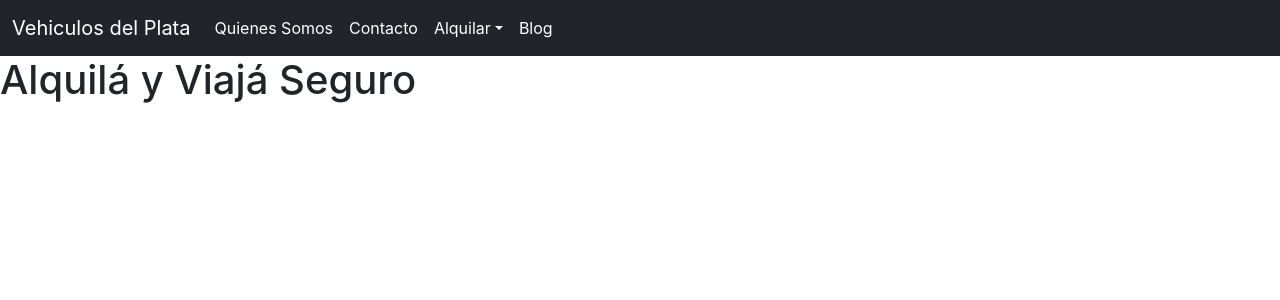
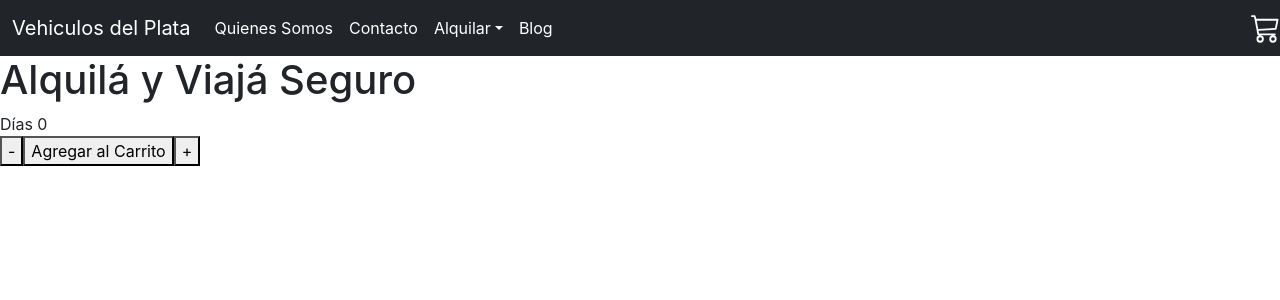
Before and after one commit to LautaroMora/E-commerce-coder-house, a React (Create React App) app: page / in a window 1280 px wide. Shown: the top 300 px of the page. Built offline with nearby package versions, Linux system fonts and the light colour scheme.

Commit message:
Entrega 4

```diff
--- /dev/null
+++ b/src/App.css
@@ -0,0 +1,5 @@
+.cart{
+    color: white;
+    height: 30px;
+    width: 30px;
+}
--- a/src/App.js
+++ b/src/App.js
@@ -1,11 +1,13 @@
 import Navbar from "./components/Navbar";
 import ItemListContainer from "./components/ItemListContainer";
+import ItemCount from "./components/ItemCount";
 
 const App = ()=>{
   return (
     <>
     <Navbar/>
     <ItemListContainer greeting='Alquilá y Viajá Seguro'/>
+    <ItemCount stock={20} initial={0}/>
     </>
   );
 }
--- a/src/components/CartWidget.js
+++ b/src/components/CartWidget.js
@@ -1,7 +1,8 @@
 import { BsCart3 } from "react-icons/bs";
+import "../App.css"
 
 const CartWidget = () => {
-  return <BsCart3 />;
+  return <BsCart3 className="cart" />;
 };
 
 export default CartWidget;
--- /dev/null
+++ b/src/components/ItemCount.js
@@ -0,0 +1,39 @@
+import React from "react";
+import { useState } from "react";
+
+function ItemCount({ stock, initial }) {
+  const [contador, setContador] = useState(initial);
+
+  const sumar = () => {
+    if (contador < stock) {
+      setContador(contador + 1);
+    }
+  };
+  const restar = () => {
+    if (contador > initial) {
+      setContador(contador - 1);
+    }
+  };
+
+  const agregarAlCarrito = () => {
+    const onAdd = contador;
+    if (onAdd>0){
+    alert("Estas llevando un auto por "+onAdd+" días.");
+    }else {
+        alert("No agregaste nada al carrito");
+    }
+  };
+
+  return (
+    <>
+      <div>Días {contador}</div>
+
+      <button onClick={() => restar()}>-</button>
+      <button onClick={() => agregarAlCarrito()}>Agregar al Carrito </button>
+      <button onClick={() => sumar()}>+</button>
+
+    </>
+  );
+}
+
+export default ItemCount;
```
